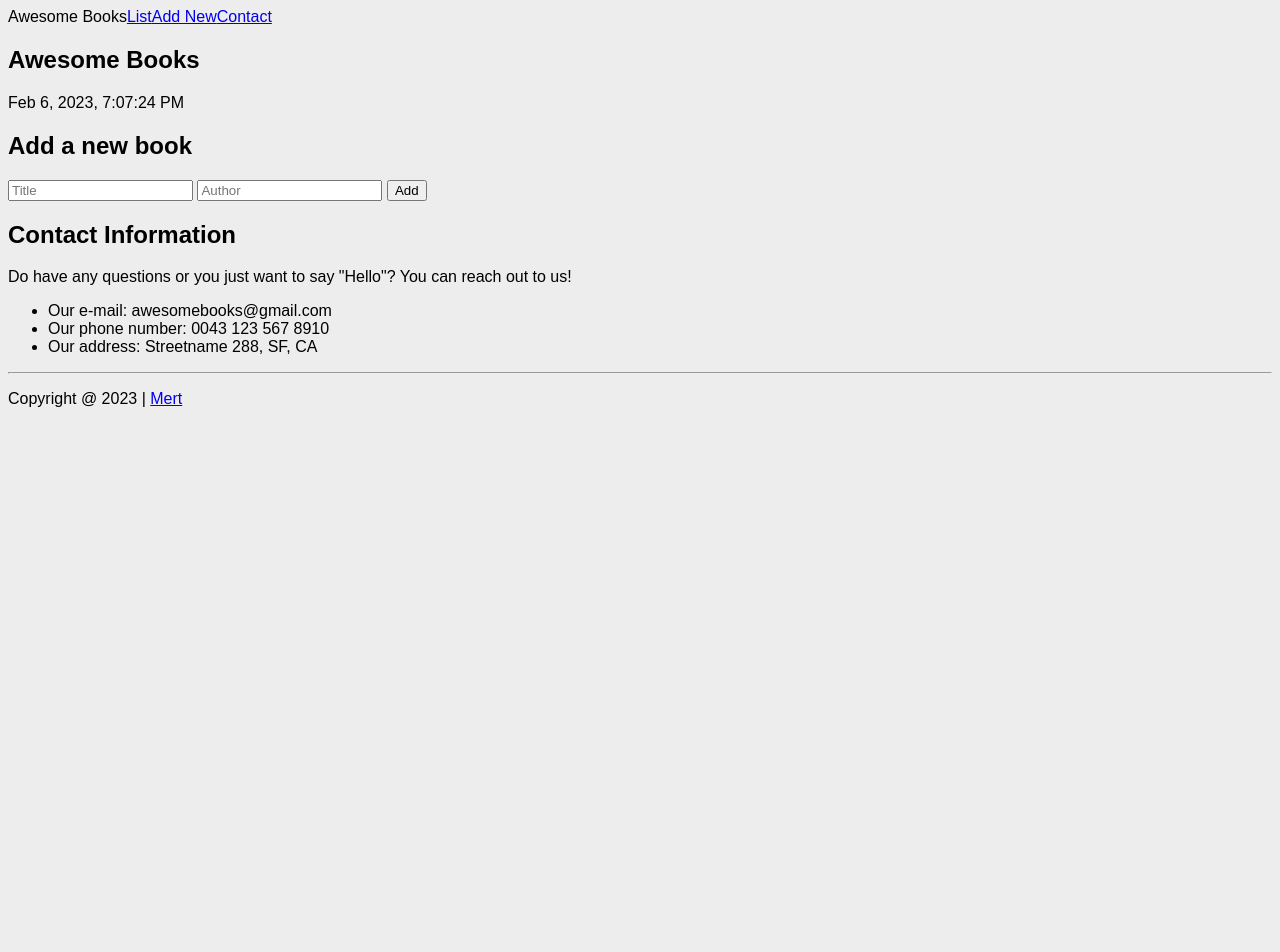
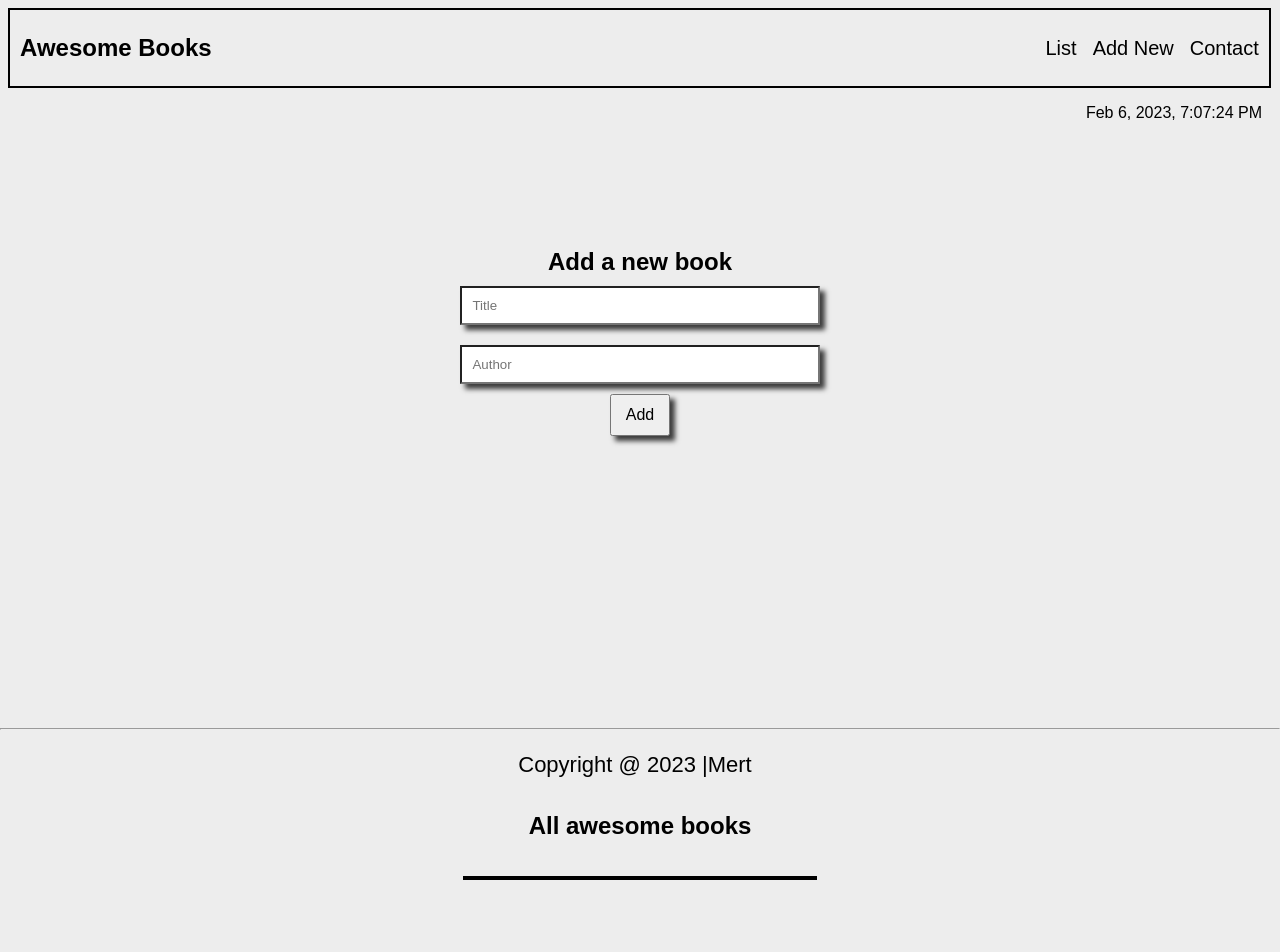
Before and after one commit to mertkantaroglu/Awesome-Books-with-ES6-v2, a website with bundled scripts: page index.html in a window 1280 px wide. Shown: the top 952 px of the page. Before the commit the page ends 800 px from the top, so only its background shows below. Built offline with nearby package versions, Linux system fonts and the light colour scheme.

Commit message:
fix styling problems

```diff
--- a/index.css
+++ b/index.css
@@ -1,6 +1,7 @@
 body {
   font-family: sans-serif;
   background: rgb(237, 237, 237);
+  /* overflow: hidden; */
 }
 
 main-container {
@@ -8,8 +9,149 @@ main-container {
   flex-direction: column;
   justify-content: center;
   align-items: center;
+  text-align: center;
+  width: 60%;
+  margin: auto;
+
 }
 
-.flex {
+.navbar {
+  position: relative;
   display: flex;
+  justify-content: space-between;
+  align-items: center;
+  border: 2px solid black;
+  padding: 0 10px;
+  width: 98%;
 }
+
+.nav-items {
+  display: flex;
+  gap: 1rem;
+}
+
+h3 {
+  font-size: 24px;
+}
+
+.navbar a {
+list-style: none;
+text-decoration: none;
+color: black;
+font-size: 20px;
+}
+
+p {
+  display: flex;
+  justify-content: flex-end;
+  margin-right: 10px;
+}
+
+.form-container {
+  margin: 10% 20% 25% 20%;
+}
+
+h1, #book-form {
+  display: flex;
+  flex-direction: column;
+  width: 50%;
+  margin: auto;
+}
+
+h1 {
+  text-align: center;
+}
+
+#book-form {
+  margin-bottom: 80px;
+}
+
+#book-form p {
+  margin: 0;
+  font-size: 16px;
+}
+
+form > * {
+  margin: 10px;
+  padding: 10px;
+}
+
+form input {
+  box-shadow: 5px 5px 5px 0px rgba(0, 0, 0, 0.75);
+}
+
+form button {
+  width: 60px;
+  display: flex;
+  justify-content: center;
+  align-items: center;
+  margin: 0 auto;
+  box-shadow: 5px 5px 5px 0px rgba(0, 0, 0, 0.75);
+}
+
+.list-section {
+  width: 100%;
+  display: flex;
+  flex-direction: column;
+  align-items: center;
+  margin: 20% 0 25% 0;
+}
+
+#book-list {
+  border: 2px solid black;
+  display: flex;
+  flex-direction: column;
+  min-width: 350px;
+  justify-content: space-between;
+  align-items: center;
+  padding: 0;
+}
+
+#book-list li {
+  display: flex;
+  min-width: 350px;
+  width: 40rem;
+  justify-content: space-between;
+  align-items: center;
+  background: rgba(237, 237,237);
+  padding: 0 20px;
+}
+
+#book-list li:nth-child(odd) {
+  background: white;
+}
+
+#book-list button {
+  padding: 5px;
+}
+
+.contact {
+  display: flex;
+  flex-direction: column;
+  align-items: center;
+  margin: 15%;
+  font-size: 20px;
+}
+
+.contact h3 {
+  font-size: 28px;
+}
+
+footer {
+  text-align: center;
+  position: fixed;
+  bottom: 0;
+  left: 0;
+  width: 100%;
+}
+
+footer p {
+  justify-content: center;
+  font-size: 22px;
+}
+
+footer a {
+  list-style: none;
+  text-decoration: none;
+  color: black;
+}
--- a/index.html
+++ b/index.html
@@ -9,28 +9,32 @@
   </head>
   <body>
     <main>
-      <navbar class="navbar flex">
-        <div class="nav-title">Awesome Books</div>
-        <div class="navItems flex">
+      <navbar class="navbar">
+        <h3 class="nav-title">Awesome Books</h3>
+        <div class="nav-items">
           <a href="#book-list"><div class="nav-list">List</div></a>
           <a href="#book-form"><div class="nav-add">Add New</div></a>
           <a href="#contact"><div class="nav-contact">Contact</div></a>
         </div>
       </navbar>
+      <p id="date-time"></p>
       <section class="main-container">
-        <h1>Awesome Books</h1>
-        <p id="date-time"></p>
+        <div class="form-container">
           <h1>Add a new book</h1>
           <form id="book-form">
             <input type="text" id="title" placeholder="Title" />
             <input type="text" id="author" placeholder="Author" />
-          <button type="submit">Add</button>
+            <button type="submit"><p>Add</p></button>
             <h2 id="datetime"></h2>
           </form>
+        </div>
+        <div class="list-section">
+          <h2>All awesome books</h2>
           <ul id="book-list"></ul>
+        </div>
       </section>
       <section class="contact" id="contact">
-        <h1>Contact Information</h1>
+        <h3>Contact Information</h3>
         <p>
           Do have any questions or you just want to say "Hello"? You can reach
           out to us!
@@ -45,7 +49,7 @@
         <hr />
         <p>
           Copyright @ 2023 |
-          <a href="https://github.com/mertkantaroglu" target="_blank">Mert</a>
+          <a href="https://github.com/mertkantaroglu" target="_blank"> Mert</a>
         </p>
       </footer>
     </main>
--- a/index.js
+++ b/index.js
@@ -1,5 +1,8 @@
 import BookList from './modules/bookList.js';
 import { DateTime } from './modules/luxon.js';
+import {
+  listSection, listButton, addSection, bookAddButton, contactSection, contactButton,
+} from './modules/navbar.js';
 
 // Connect the classes
 const bookListObj = new BookList();
@@ -18,3 +21,22 @@ const showDate = () => {
 
 showDate();
 setInterval(showDate, 1000);
+
+// Navbar Item Display
+listButton.addEventListener('click', () => {
+  listSection.style.display = 'block';
+  addSection.style.display = 'none';
+  contactSection.style.display = 'none';
+});
+
+bookAddButton.addEventListener('click', () => {
+  addSection.style.display = 'block';
+  listSection.style.display = 'none';
+  contactSection.style.display = 'none';
+});
+
+contactButton.addEventListener('click', () => {
+  addSection.style.display = 'none';
+  listSection.style.display = 'none';
+  contactSection.style.display = 'block';
+});
--- a/modules/bookList.js
+++ b/modules/bookList.js
@@ -32,7 +32,7 @@ export default class BookList {
     this.bookList.forEach((book, i) => {
       const newBook = document.createElement('li');
       newBook.innerHTML = `
-        <p>${book.title} by ${book.author}</p>
+        <p>"${book.title}" by ${book.author}</p>
         <button type="submit" class='remove-btn' id="${i}">Remove</button>
       `;
       list.appendChild(newBook);
--- /dev/null
+++ b/modules/navbar.js
@@ -0,0 +1,10 @@
+const listSection = document.querySelector('.book-list');
+const listButton = document.querySelector('.nav-list');
+const addSection = document.querySelector('.book-form');
+const bookAddButton = document.querySelector('.nav-add');
+const contactSection = document.querySelector('.contact');
+const contactButton = document.querySelector('.nav-contact');
+
+export {
+  listSection, listButton, addSection, bookAddButton, contactSection, contactButton,
+};
```
Lines whose indentation alone changed are shown as unchanged.
